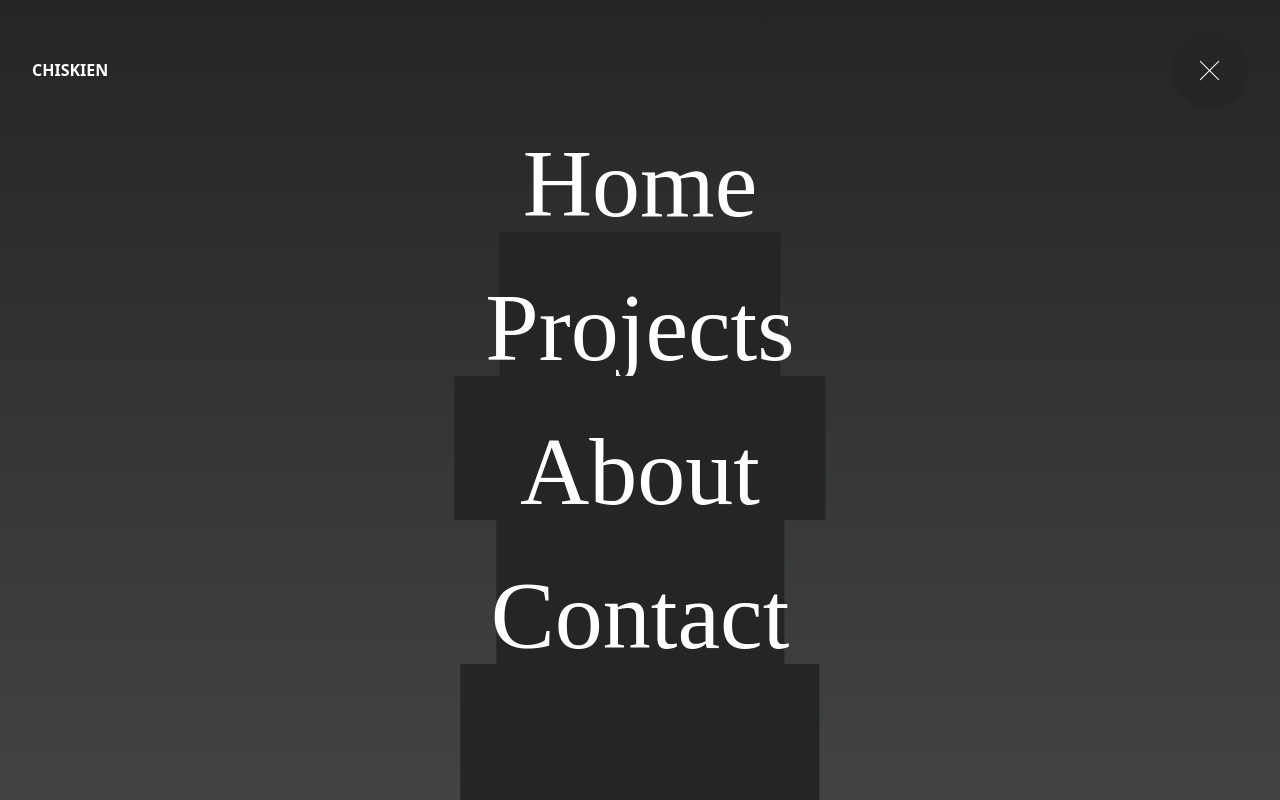
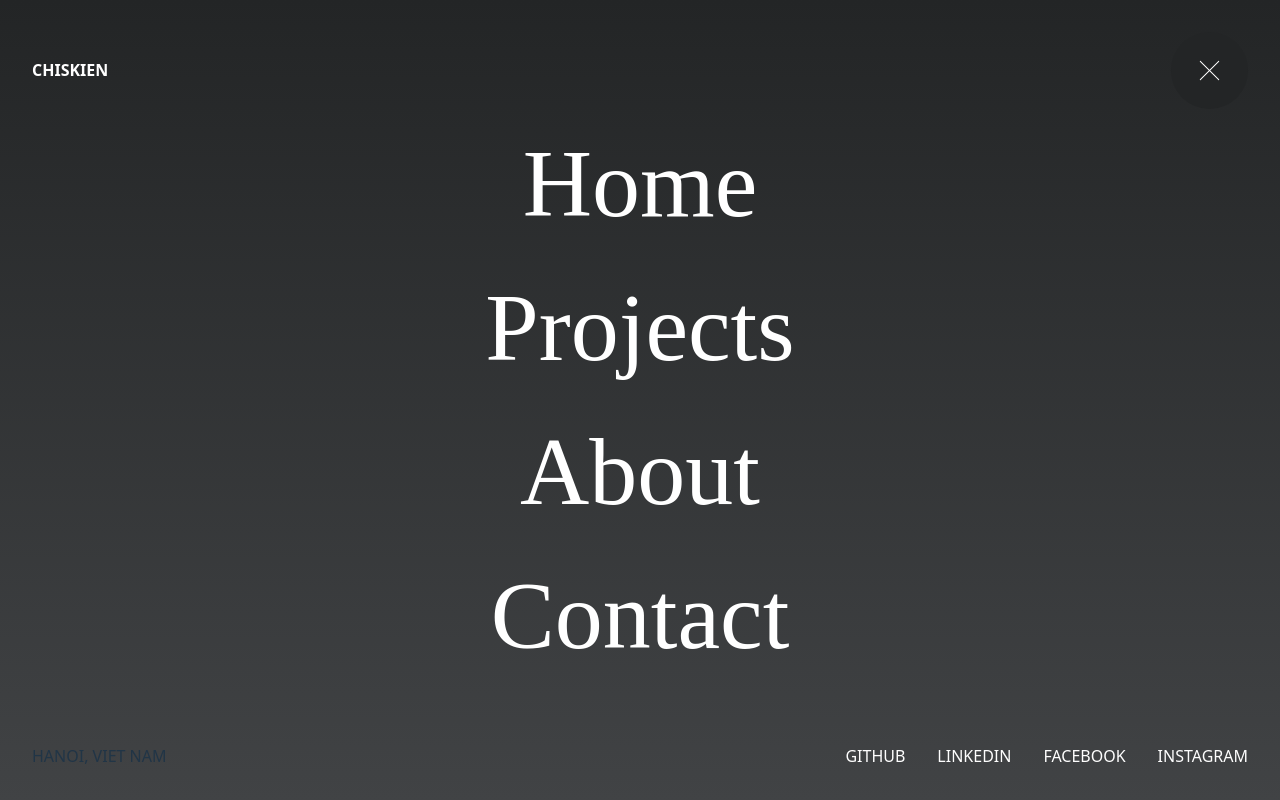
Before and after one commit to chiskien/portfolios, a React (Vite) app: page / in a window 1280 px wide. Both pictures are taken after a click on the element 1209 px from the left and 70 px from the top of the page. Built offline with nearby package versions, Linux system fonts and the light colour scheme; a web font is replaced by a local one.

Commit message:
Background gradient

```diff
--- a/src/components/Nav.css
+++ b/src/components/Nav.css
@@ -126,7 +126,6 @@ ul.nav-links a {
   left: -10%;
   width: 120%;
   height: 100%;
-  background: #232526;
   margin: 0 auto;
 }
 
--- a/src/components/Nav.scss
+++ b/src/components/Nav.scss
@@ -135,7 +135,7 @@ ul.nav-links {
     left: -10%;
     width: 120%;
     height: 100%;
-    background: $back-ground-darker;
+
     margin: 0 auto;
 }
 
--- a/src/components/Nav.tsx
+++ b/src/components/Nav.tsx
@@ -66,16 +66,34 @@ export function Nav() {
                         </ul>
                         <div className="nav-footer">
                             <div className="nav-footer-location" style={{
-                                bottom: navOpen ? "0" : "-20px"
+                                bottom: navOpen ? "0" : "-20px",
+                                opacity: navOpen ? "1" : "0",
+                                transitionDelay: navOpen ? "1.2s" : "0s"
                             }}>
                                 <span>Hanoi, Viet Nam</span>
                             </div>
                             <div className="nav-footer-social-media">
                                 <ul>
-                                    <li><a href="">Github</a></li>
-                                    <li><a href="">Linkedin</a></li>
-                                    <li><a href="">Facebook</a></li>
-                                    <li><a href="">Instagrams</a></li>
+                                    <li><a href="" style={{
+                                        bottom: navOpen ? "0" : "-20px",
+                                        opacity: navOpen ? "1" : "0",
+                                        transitionDelay: navOpen ? "1.1s" : "0s"
+                                    }}>Github</a></li>
+                                    <li><a href="" style={{
+                                        bottom: navOpen ? "0" : "-20px",
+                                        opacity: navOpen ? "1" : "0",
+                                        transitionDelay: navOpen ? "1.2s" : "0s"
+                                    }}>Linkedin</a></li>
+                                    <li><a href="" style={{
+                                        bottom: navOpen ? "0" : "-20px",
+                                        opacity: navOpen ? "1" : "0",
+                                        transitionDelay: navOpen ? "1.3s" : "0s"
+                                    }}>Facebook</a></li>
+                                    <li><a href="" style={{
+                                        bottom: navOpen ? "0" : "-20px",
+                                        opacity: navOpen ? "1" : "0",
+                                        transitionDelay: navOpen ? "1.4s" : "0s"
+                                    }} >Instagram</a></li>
                                 </ul>
                             </div>
                         </div>
```
Also changed, not shown: 1 other file (tests, documents, lock files or other folders).
